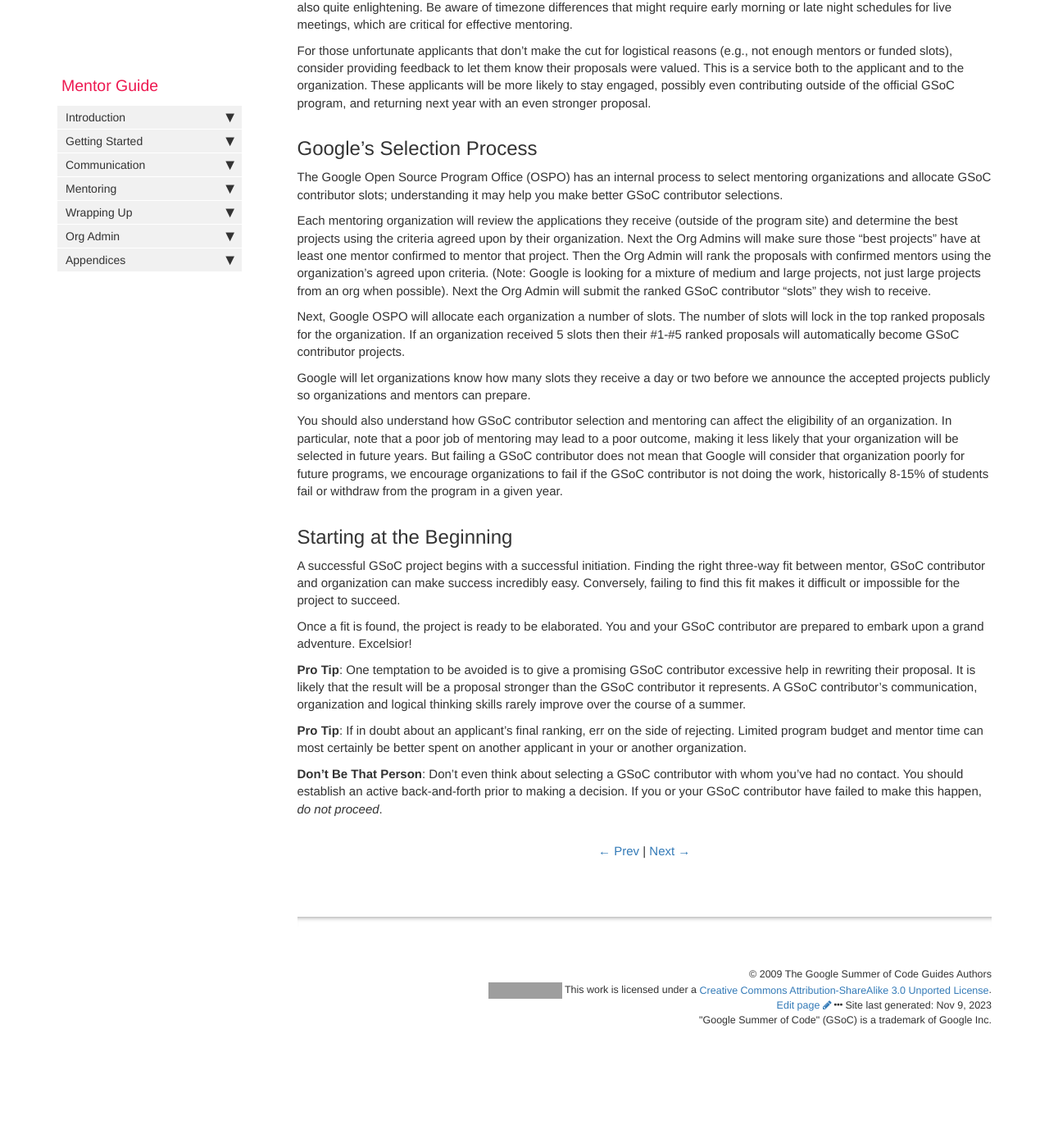
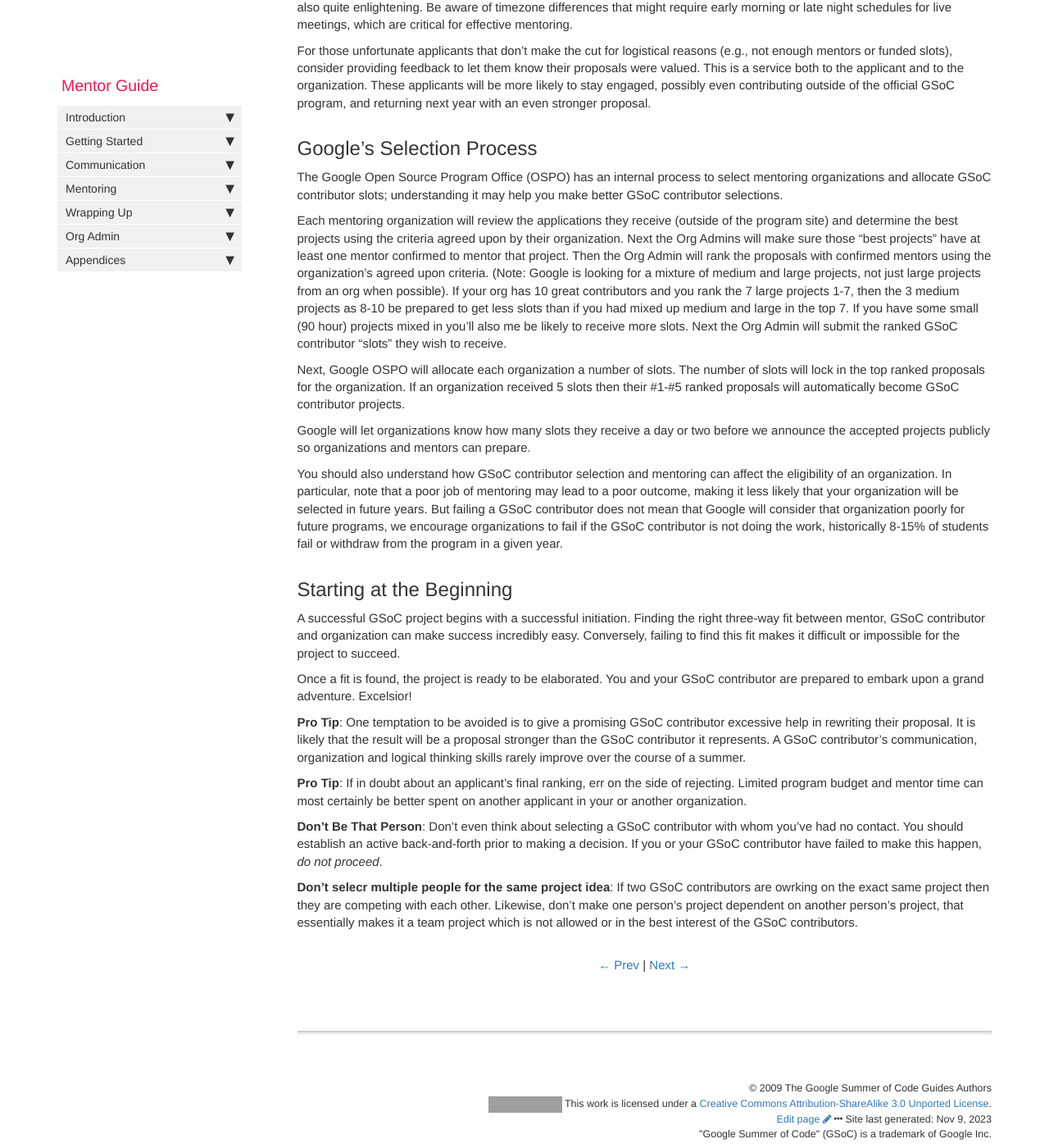
Before and after one commit to google/gsocguides, a Jekyll site: the page built from pages/mentor/05-selecting_a_student.md, in a window 1280 px wide and 1400 px high, scrolled down 1756 px. Shown: the whole window at 82% size. Built offline with Jekyll 4.4.1, drawn with Linux system fonts in a browser that asks for light colours; before the commit the page ends 3060 px from its top, so only the background shows below that; grey boxes are pictures that could not be loaded.

Commit message:
Update 05-selecting_a_student.md

```diff
--- a/pages/mentor/05-selecting_a_student.md
+++ b/pages/mentor/05-selecting_a_student.md
@@ -52,7 +52,7 @@ For those unfortunate applicants that don't make the cut for logistical reasons
 
 The Google Open Source Program Office (OSPO) has an internal process to select mentoring organizations and allocate GSoC contributor slots; understanding it may help you make better GSoC contributor selections.
 
-Each mentoring organization will review the applications they receive (outside of the program site) and determine the best projects using the criteria agreed upon by their organization. Next the Org Admins will make sure those "best projects" have at least one mentor confirmed to mentor that project. Then the Org Admin will rank the proposals with confirmed mentors using the organization's agreed upon criteria. (Note: Google is looking for a mixture of medium and large projects, not just large projects from an org when possible). Next the Org Admin will submit the ranked GSoC contributor "slots" they wish to receive.
+Each mentoring organization will review the applications they receive (outside of the program site) and determine the best projects using the criteria agreed upon by their organization. Next the Org Admins will make sure those "best projects" have at least one mentor confirmed to mentor that project. Then the Org Admin will rank the proposals with confirmed mentors using the organization's agreed upon criteria. (Note: Google is looking for a mixture of medium and large projects, not just large projects from an org when possible). If your org has 10 great contributors and you rank the 7 large projects 1-7, then the 3 medium projects as 8-10 be prepared to get less slots than if you had mixed up medium and large in the top 7. If you have some small (90 hour) projects mixed in you'll also me be likely to receive more slots. Next the Org Admin will submit the ranked GSoC contributor "slots" they wish to receive.
 
 Next, Google OSPO will allocate each organization a number of slots. The number of slots will lock in the top ranked proposals for the organization. If an organization received 5 slots then their #1-#5 ranked proposals will automatically become GSoC contributor projects.
 
@@ -71,3 +71,5 @@ Once a fit is found, the project is ready to be elaborated. You and your GSoC co
 **Pro Tip**: If in doubt about an applicant's final ranking, err on the side of rejecting. Limited program budget and mentor time can most certainly be better spent on another applicant in your or another organization.
 
 **Don't Be That Person**: Don't even think about selecting a GSoC contributor with whom you've had no contact. You should establish an active back-and-forth prior to making a decision. If you or your GSoC contributor have failed to make this happen, *do not proceed*.
+
+**Don't selecr multiple people for the same project idea**: If two GSoC contributors are owrking on the exact same project then they are competing with each other. Likewise, don't make one person's project dependent on another person's project, that essentially makes it a team project which is not allowed or in the best interest of the GSoC contributors.
```
